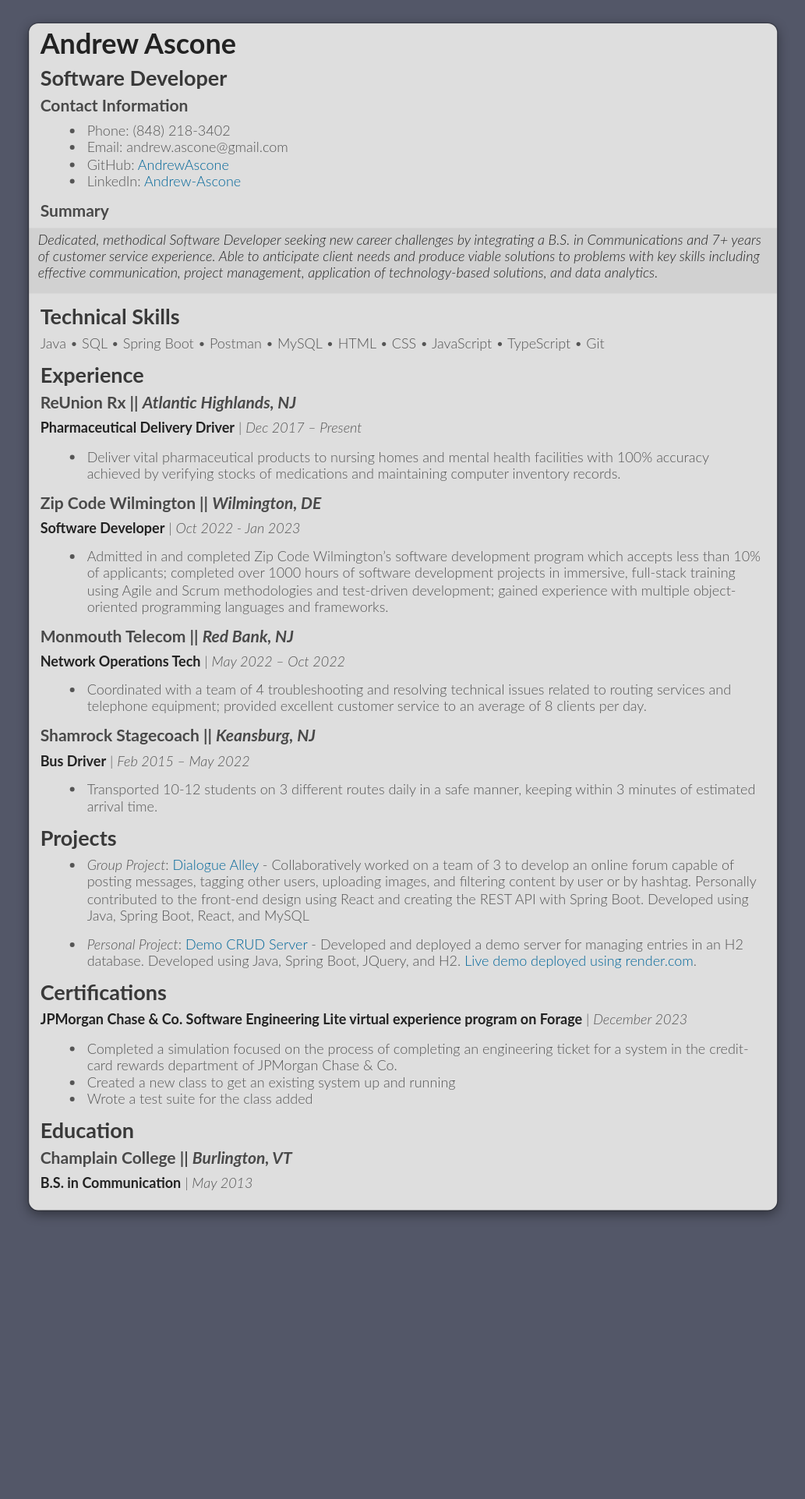
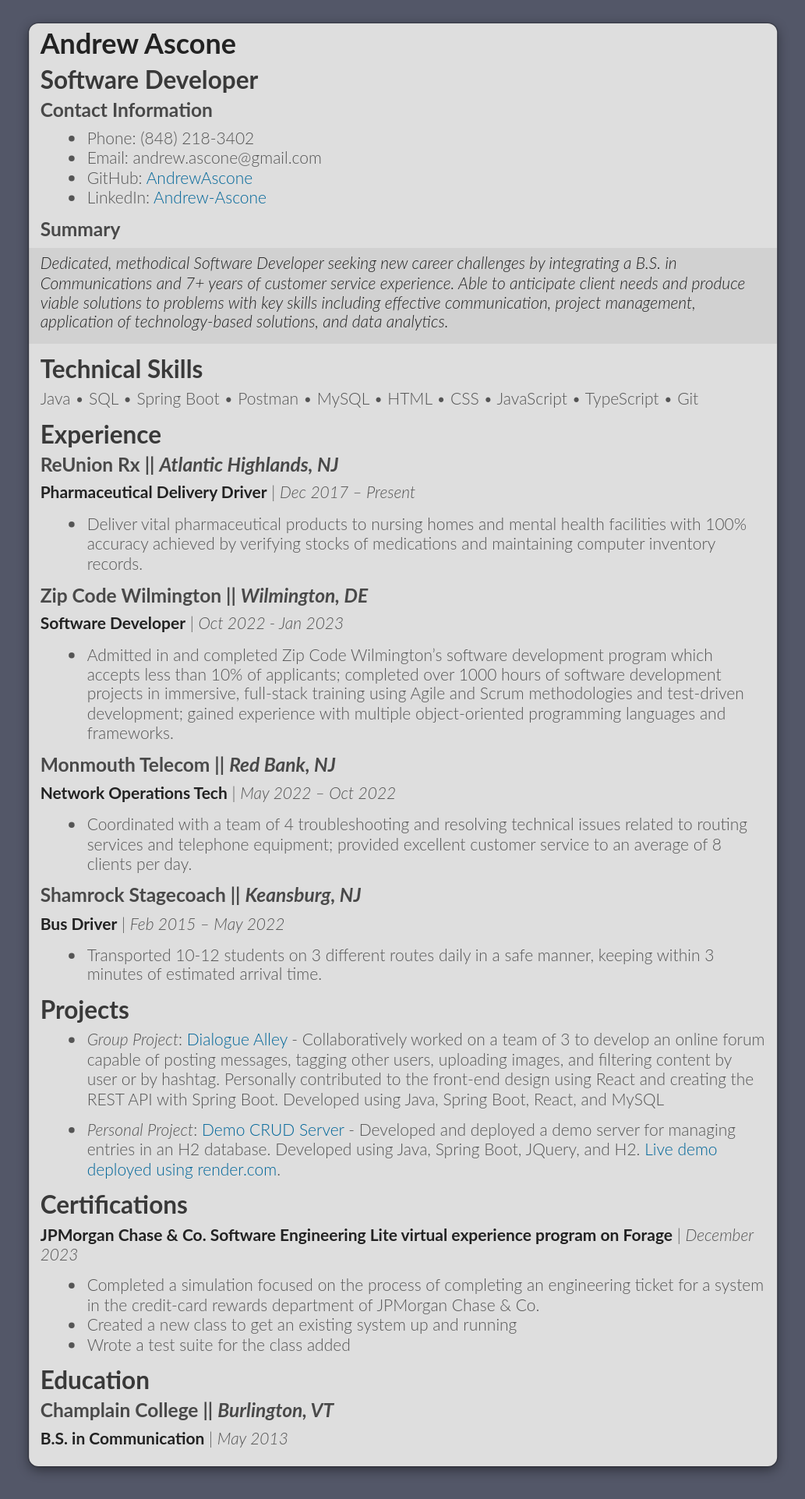
Before and after one commit to AndrewAscone/AndrewAscone, a Jekyll site: the page built from index.md, in a window 1280 px wide. Shown: the whole page at 78% size, without its empty margins (123-1156 px from the left). Built offline with Jekyll 4.4.1, drawn with Linux system fonts in a browser that asks for light colours; our own code applies the rules of GitHub Pages for plain Markdown files; the repository's description, which GitHub fills in, is left out; before the commit the page ends 1594 px from its top, so only the background shows below that.

Commit message:
Text sizes

```diff
--- a/assets/css/style.css
+++ b/assets/css/style.css
@@ -295,7 +295,7 @@ header ul a {
 }
 
 header ul a strong {
-  font-size: 12px;
+  font-size: 14px;
   display: block;
   color: #fff;
   -webkit-font-smoothing: antialiased;
@@ -303,7 +303,7 @@ header ul a strong {
 
 section {
   padding: 5px 10px;
-  font-size: 12px;
+  font-size: 14px;
   /*border-top: 1px solid #fff;*/
   background: linear_gradient(#fafafa, #DEDEDE 700px);
   border-radius: 0 0 8px 8px;
@@ -319,7 +319,7 @@ h6 {
   color: #222;
   padding: 0;
   margin: 0 0 8px;
-  line-height: 1.0;
+  line-height: 1.1;
 }
 
 p,
@@ -354,7 +354,7 @@ h6 {
 
 blockquote {
   margin: 0 -10px 10px;
-  padding: 3px 8px 0.2px 8px;
+  padding: 5px 10px 0.2px 10px;
   font-style: italic;
   background: #ccc;
   background: rgba(0, 0, 0, 0.06);
@@ -369,7 +369,7 @@ code,
 pre {
   font-family: Monaco, Bitstream Vera Sans Mono, Lucida Console, Terminal;
   color: #333;
-  font-size: 10px;
+  font-size: 12px;
   overflow-x: auto;
 }
 
@@ -411,7 +411,7 @@ th {
 }
 
 small {
-  font-size: 11px;
+  font-size: 12px;
 }
 
 hr {
```
